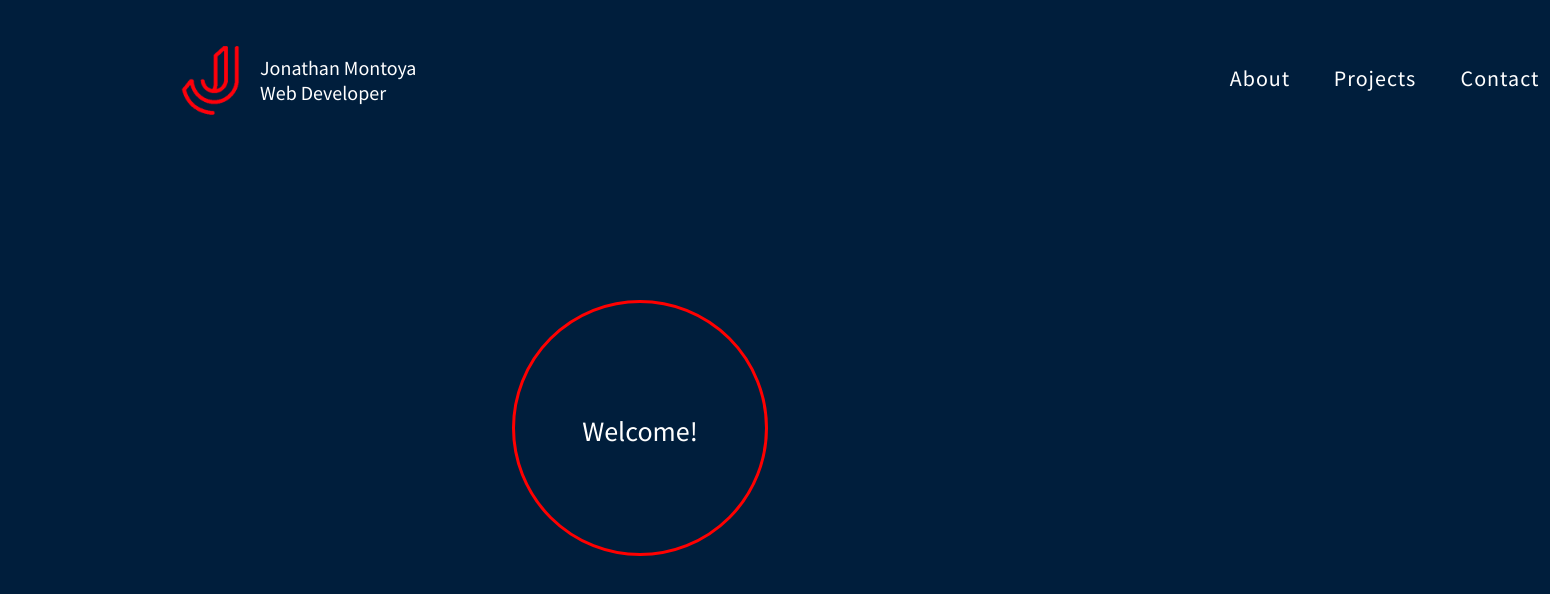
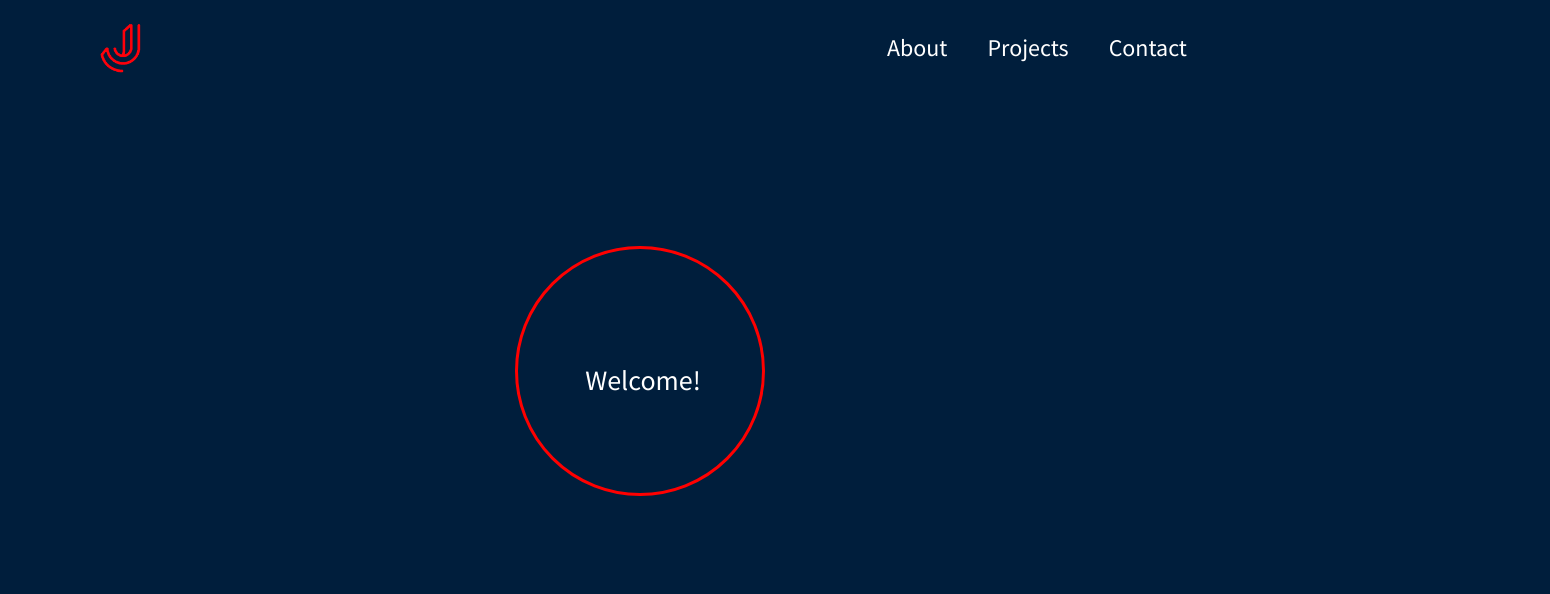
Before and after one commit to JonTrader/jontrader.github.io, a React (Create React App) app: page /home in a window 1280 px wide. Shown: the top 594 px of the page, 1550 px wide, since content can reach past the window. Built offline with nearby package versions, Linux system fonts and the light colour scheme.

Commit message:
added bootstrap 4 and migrated design of welcome page and navbar to bootstrap and now mobile friendly

```diff
--- a/package.json
+++ b/package.json
@@ -7,8 +7,10 @@
     "@testing-library/jest-dom": "^4.2.4",
     "@testing-library/react": "^9.4.1",
     "@testing-library/user-event": "^7.2.1",
+    "bootstrap": "^4.4.1",
     "gh-pages": "^2.2.0",
     "react": "^16.12.0",
+    "react-bootstrap": "^1.0.1",
     "react-dom": "^16.12.0",
     "react-router-dom": "^5.1.2",
     "react-scripts": "3.4.0"
--- a/public/index.html
+++ b/public/index.html
@@ -15,6 +15,12 @@
       user's mobile device or desktop. See https://developers.google.com/web/fundamentals/web-app-manifest/
     -->
     <link rel="manifest" href="%PUBLIC_URL%/manifest.json" />
+    <link
+      rel="stylesheet"
+      href="https://maxcdn.bootstrapcdn.com/bootstrap/4.4.1/css/bootstrap.min.css"
+      integrity="sha384-Vkoo8x4CGsO3+Hhxv8T/Q5PaXtkKtu6ug5TOeNV6gBiFeWPGFN9MuhOf23Q9Ifjh"
+      crossorigin="anonymous"
+    />
     <!--
       Notice the use of %PUBLIC_URL% in the tags above.
       It will be replaced with the URL of the `public` folder during the build.
--- a/src/Pages/CSS/Home.css
+++ b/src/Pages/CSS/Home.css
@@ -2,6 +2,7 @@
 {
   font-family: Source Sans Pro;
   background-color: rgb(0, 30, 60);
+  margin: 0;
 }
 
 hr
--- /dev/null
+++ b/src/Pages/CSS/NavBar.css
@@ -0,0 +1,33 @@
+.navbar-dark .navbar-toggler {
+    border-color: rgb(255, 0, 0);
+}
+
+.navLogo
+{
+  background: inherit;
+  width: 70px;
+  height: 70px;
+}
+
+.navbar-dark .navbar-nav .nav-link {
+    color: white;
+    font-size: 1.50rem;
+    transition: all 500ms;
+}
+.navbar-dark .navbar-nav .nav-link:focus, .navbar-dark .navbar-nav .nav-link:hover {
+    color: rgba(255, 0, 0, 0.75);
+}
+
+.navBarAnimation
+{
+    animation-name: navBarAnimation;
+    animation-duration: 1s;
+    animation-timing-function: ease-out;
+    animation-fill-mode: forwards;
+}
+
+  @keyframes navBarAnimation
+  {
+    0%{ transform: translateY(-250px); }
+    100%{ transform: translateY(auto); }
+  }
--- a/src/Pages/CSS/Navigation.css
+++ /dev/null
@@ -1,103 +0,0 @@
-
-
-li
-{
-  list-style: none;
-}
-
-
-.nav-bar
-{
-  background-color: rgb(0, 30, 60);
-  height: 150px;
-  width: 100%;
-
-}
-
-.nav-box
-{
-  position: absolute;
-  height: 100px;
-  width: 75%;
-  margin-top: 30px;
-  margin-left: 12.5%;
-  animation-name: box-animation;
-  animation-duration: 1s;
-  animation-timing-function: ease-out;
-  animation-fill-mode: forwards;
-}
-
-@keyframes box-animation
-{
-  0%{ transform: translateY(-250px); }
-  100%{ transform: translateY(auto); }
-}
-
-.nav-logo
-{
-  position: absolute;
-  width: 100px;
-  height: 100px;
-}
-
-.nav-logotext
-{
-  position: absolute;
-  color: rgb(255, 255, 255);
-  font-weight: normal;
-  font-size: 20px;
-  width: 175px;
-}
-
-.nav-jon
-{
-  margin-left: 100px;
-  margin-top: 25px;
-  height: 25px;
-}
-
-.nav-webdev
-{
-  margin-left: 100px;
-  margin-top: 50px;
-  height: 25px;
-}
-
-
-.about-link
-{
-  margin-left: 1020px;
-  width: 80px;
-}
-
-.projects-link
-{
-  margin-left: 1125px;
-  width: 100px;
-}
-
-.contact-link
-{
-  margin-left: 1250px;
-  width: 100px;
-}
-
-.nav-links
-{
-  letter-spacing: 1px;
-  height: 30px;
-  position: absolute;
-  color: rgb(255, 255, 255);
-  font-size: 22px;
-  text-align: center;
-  text-decoration: none;
-  margin-top: 17.5px;
-  transition: all 1s;
-
-}
-
-.nav-links:hover
-{
-  color:rgba(255, 0, 0, 0.6);
-  border-bottom: 1px solid red;
-}
--- a/src/Pages/CSS/Welcome.css
+++ b/src/Pages/CSS/Welcome.css
@@ -1,96 +1,84 @@
-
-.welcome
+/* .welcome
 {
-    width: 50%;
-    height: 500px;
-    margin: 225px auto;
-}
-
-.welcome-box
-{
-    margin: auto auto 75px auto;
-    width: 75%;
-    height: 275px;
-    color: rgb(255, 255, 255);
-    font-size: 40px;
-    text-align: center;
     animation-name: textbox-animation;
     animation-timing-function: ease-out;
     animation-duration: 2s;
     animation-fill-mode: forwards;
 }
 
-
-
 @keyframes textbox-animation
 {
     0%{ transform: translateY(-500px); }
     100%{ transform: translateY(auto); }
+} */
+
+#mtCustom
+{
+    margin-top: 100px;
 }
 
-
-
-.welcome-logo
+.welcomeLogo
 {
-    margin: 0;
     width: 100px;
     height: 100px;
-    animation-name: logowelcomeanimation;
-    animation-duration: 5s;
+    animation-name: logoWelcomeAnimation;
+    animation-duration: 4s;
     animation-timing-function: ease-in;
     animation-fill-mode: forwards;
-    transition-delay: 2s;
+    transition-delay: 1s;
 }
 
-@keyframes logowelcomeanimation
+@keyframes logoWelcomeAnimation
 {
   0% {opacity: 0;}
   100% {opacity: 1;}
 }
 
-.intro-p
+.welcomeText h1,h4
 {
-    text-align: center;
-    margin: 0;
+    font-size: 2.50rem;
+    font-weight: 400;
 }
 
-.jonmon
+.welcomeText span
 {
     color: red;
 }
 
-.welcome-link
+.welcomeBtn
 {
-    text-decoration: none;
+    color: red;
+    border: 3px solid rgb(255, 255, 255);
+    border-radius: 5px;
+    margin-top: 25px;
+    width: 225px;
+    height: 100px;
+    font-size: 1.5rem;
+    transition: all 750ms;
 }
 
-.welcome-btn
-{
-    color: red;
-    display: block;
-    border: 3px solid rgb(255, 255, 255);
-    border-radius: 5px;
-    margin: 10px auto;
-    width: 225px;
-    height: 100px;
-    font-size: 24px;
-    animation-name: btn-animation;
-    animation-duration: 3s;
-    animation-timing-function: ease-out;
-    animation-fill-mode: forwards;
-    transition: all 1s;
-}
-
-.welcome-btn:hover
+.welcomeBtn:hover
 {
     color: rgb(0, 5, 30);
     border: 3px solid rgb(255, 0, 0);
-    background-color: rgba(255, 255, 255, 0.7);
+    background-color: rgba(255, 255, 255, 0.8);
     cursor: pointer;
 }
 
-@keyframes btn-animation
+@media (max-width: 600px)
 {
-    0% {opacity: 0;}
-    100% {opacity: 1;}
+    .welcomeText h1,h4
+   {
+       font-size: 1.50rem;
+   }
+
+   .welcomeBtn
+{
+
+    width: 175px;
+    height: 75px;
+    font-size: 1.25rem;
+
 }
+
+}
--- a/src/Pages/Components/Dialog.js
+++ b/src/Pages/Components/Dialog.js
@@ -1,4 +1,4 @@
-import React, {Component} from 'react';
+import React from 'react';
 
 
 
--- a/src/Pages/Components/Navigation.js
+++ b/src/Pages/Components/Navigation.js
@@ -1,32 +1,39 @@
 import React from 'react';
 import jlogo from '../Images/j.png';
-import '../CSS/Navigation.css';
-import { Link } from "react-router-dom";
+import '../CSS/NavBar.css';
+import Nav from 'react-bootstrap/Nav'
+import Navbar from 'react-bootstrap/Navbar'
+import Container from 'react-bootstrap/Container'
 
-export default function Nav()
+export default class Navigation extends React.Component
 {
-    return (
-        <header className="nav-bar">
-            <div className="nav-box">
-               <Link to="/home">
-                  <img src={jlogo} className="nav-logo" alt=""/>
-                  <h3 className="nav-jon nav-logotext">Jonathan Montoya</h3>
-                  <h3 className="nav-webdev nav-logotext">Web Developer</h3>
-               </Link>
-               <nav>
-                  <ul>
-                     <li>
-                        <Link to="/about" className="about-link nav-links underline">About</Link>
-                    </li>
-                    <li>
-                        <Link to="/projects" className="projects-link nav-links">Projects</Link>
-                    </li>
-                    <li>
-                        <Link to="/contact" className="contact-link nav-links">Contact</Link>
-                    </li>
-                </ul>
-               </nav>
-            </div>
-         </header>
-      );
+    render()
+    {
+        return (
+
+                <Navbar expand="lg" variant="dark" className="navBarAnimation">
+
+                    <Container>
+                        <Navbar.Brand href="/home">
+                            <img src={jlogo} className="navLogo" alt=""/>
+                        </Navbar.Brand>
+
+                        <Navbar.Toggle aria-controls="basic-navbar-nav" className="lines" />
+
+                        <Navbar.Collapse id="basic-navbar-nav">
+
+                            <Nav className="ml-auto">
+                                <Nav.Link href="/about" className="mr-4">About</Nav.Link>
+                                <Nav.Link href="/projects" className="mr-4">Projects</Nav.Link>
+                                <Nav.Link href="/contact">Contact</Nav.Link>
+                            </Nav>
+
+                        </Navbar.Collapse>
+                    </Container>
+
+                </Navbar>
+
+        );
+    }
+
 }
--- a/src/Pages/Components/Welcome.js
+++ b/src/Pages/Components/Welcome.js
@@ -2,27 +2,44 @@ import React from 'react';
 import jlogo from '../Images/j.png';
 import '../CSS/Welcome.css';
 import { Link } from 'react-router-dom';
+import Container from 'react-bootstrap/Container'
+import Row from 'react-bootstrap/Row'
+import Col from 'react-bootstrap/Col'
 
 export default class Welcome extends React.Component {
-
 
     render() {
 
         return (
 
+            <Container className="text-center">
 
-        <div className="welcome">
-            <div className="welcome-box">
-                <img src={jlogo} alt="" className="welcome-logo"/>
-                <p className="intro-p"> Hello, I'm <span className="jonmon">Jonathan Montoya.</span></p>
-                <p className="intro-p">I'm happy you're here!</p>
-            </div>
-            <Link to="/home" className="welcome-link">
-                <button className="welcome-btn">
-                    Lets Get Started!
-                </button>
-            </Link>
-        </div>
+                <Row id="mtCustom">
+                    <Col>
+                        <img src={jlogo} alt="" className="welcomeLogo"/>
+                    </Col>
+                </Row>
+
+                <Row>
+                    <Col className="text-white welcomeText">
+                        <h1>
+                            Hello, I'm <span>Jonathan Montoya</span>
+                        </h1>
+                        <h4>I'm happy you're here!</h4>
+                    </Col>
+                </Row>
+
+                <Row>
+                    <Col>
+                        <Link to="/home">
+                            <button className="welcomeBtn">
+                                Lets Get Started!
+                            </button>
+                        </Link>
+                    </Col>
+                </Row>
+
+            </Container>
         );
     }
 
```
Also changed, not shown: 1 other file (tests, documents, lock files or other folders).
